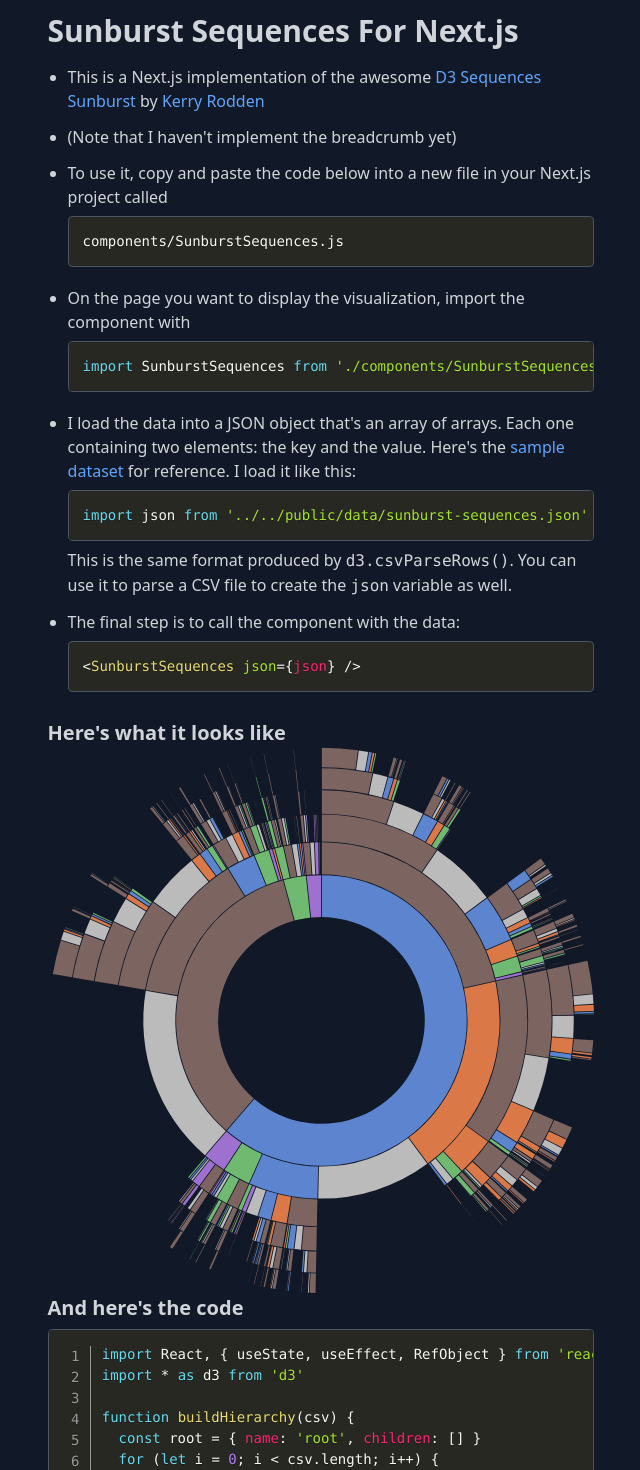
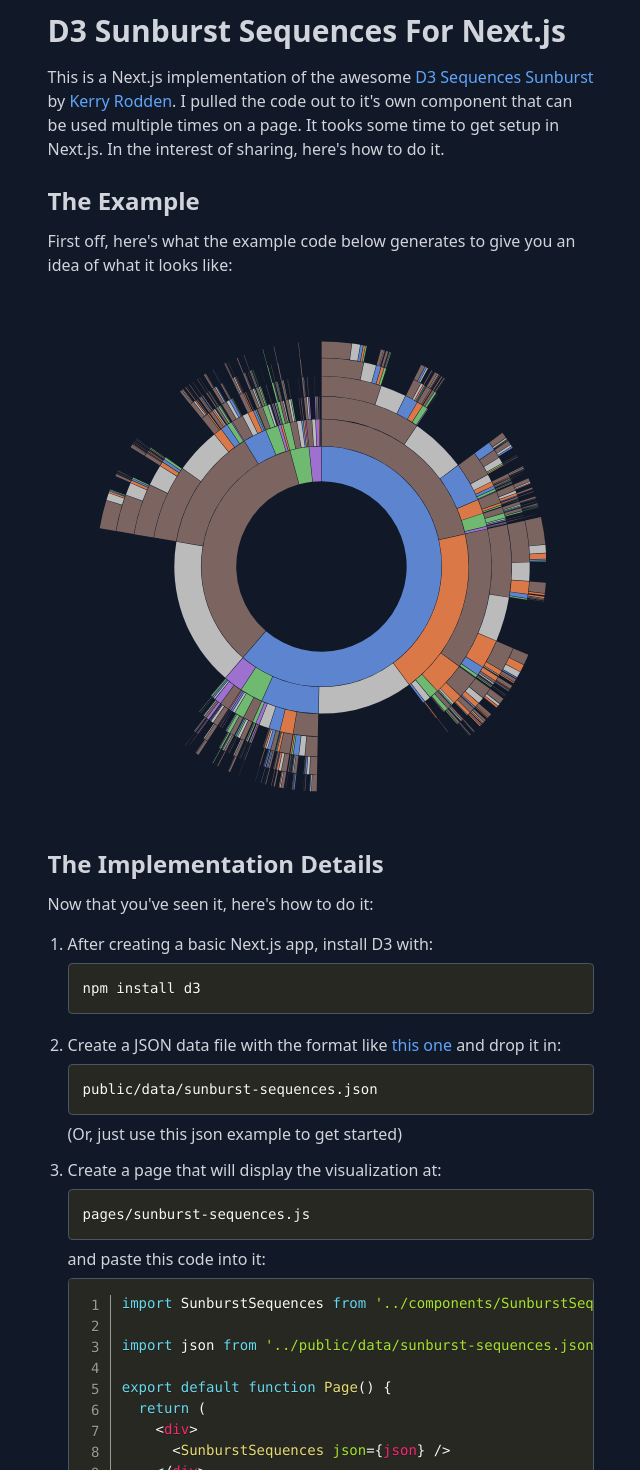
Before and after one commit to alanwsmith/d3-playground.alanwsmith.com, a Next.js app: page /sunburst-sequences in a window 1280 px wide. Shown: the part 80-1550 px from the top of the page, without its empty margins (319-959 px from the left). Built offline with nearby package versions, Linux system fonts and the light colour scheme.

Commit message:
Updated prose

```diff
--- a/components/LayoutMain.js
+++ b/components/LayoutMain.js
@@ -18,9 +18,27 @@
           </a>{' '}
         </div>
       </nav>
-      <main className="pb-16 mx-auto container pt-3 px-6 max-w-prose">
+      <main className="pb-10 mx-auto container pt-3 px-6 max-w-prose">
         {children}
       </main>
+      <footer className="max-w-prose mx-auto px-6">
+        <div className="text-center text-sm text-gray-500 border-t border-gray-700 pt-4">
+          made by{' '}
+          <a className="text-blue-400" href="https://twitter.com/TheIdOfAlan">
+            alan w. smith
+          </a>
+        </div>
+        <div className="text-center text-sm pb-8 text-gray-500 ">
+          who also has a{' '}
+          <a className="text-blue-400" href="https://www.alanwsmith.com/">
+            full website
+          </a>{' '}
+          and a{' '}
+          <a className="text-blue-400" href="https://podcast.alanwsmith.com/">
+            podcast
+          </a>
+        </div>
+      </footer>
     </>
   )
 }
--- a/pages/sunburst-sequences/SunburstSequences.js
+++ b/components/SunburstSequences.js
@@ -1,4 +1,4 @@
-import React, { useState, useEffect, RefObject } from 'react'
+import { useEffect, createRef } from 'react'
 import * as d3 from 'd3'
 
 function buildHierarchy(csv) {
@@ -52,8 +52,8 @@
   return points.join(' ')
 }
 
-export default function SequencesSunburst({ json }) {
-  const ref = React.createRef()
+export default function SunburstSequences({ json }) {
+  const ref = createRef()
 
   useEffect(() => {
     draw()
@@ -72,7 +72,7 @@
       .scaleOrdinal()
       .domain(['home', 'product', 'search', 'account', 'other', 'end'])
       .range(['#5d85cf', '#7c6561', '#da7847', '#6fb971', '#9e70cf', '#bbbbbb'])
-    const width = 640
+    const width = 1000
     const radius = width / 2
     const arc = d3
       .arc()
@@ -92,7 +92,8 @@
 
     const root = partition(data)
 
-    const svg = d3.select(ref.current).append('svg')
+    const svg = d3.select(ref.current)
+    svg.selectAll('*').remove()
     const element = svg.node()
     element.value = { sequence: [], percentage: 0.0 }
     const label = svg
@@ -163,5 +164,5 @@
       })
   }
 
-  return <div ref={ref}></div>
+  return <svg ref={ref}></svg>
 }
--- a/pages/how-to-use-d3-in-nextjs/index.js
+++ b/pages/how-to-use-d3-in-nextjs/index.js
@@ -1,6 +1,7 @@
 import D3Example from '../../components/D3Example'
 import SourceCode from '../../components/SourceCode'
 import fs from 'fs'
+import Link from 'next/link'
 
 export default function Page(props) {
   return (
@@ -12,60 +13,74 @@
         <a href="https://observablehq.com/@kerryrodden/sequences-sunburst">
           Sequences Sunburst
         </a>{' '}
-        in Next.js. It took a while to figure out how to use{' '}
-        <a href="https://d3js.org/">D3</a> properly. In the interest of sharing,
-        here&apos;s how to do it.
-      </p>
-      <h2>The Specifics</h2>
-      <p>
-        After creating your basic Next.js app, install D3 with:
-        <SourceCode code={`npm install d3`} language="bash" lines={false} />
+        in Next.js. You can see my version&apos;s code{' '}
+        <Link href="/sunburst-sequences">
+          <a>here</a>
+        </Link>
+        .
       </p>
       <p>
-        Once you&apos;ve got it installed, create a file at{' '}
-        <code>components/D3Example.js</code> and paste this example code into
-        it:
-        <SourceCode code={props.code1} language="jsx" />
-      </p>
-      <p>
-        Then, create a file at <code>pages/d3-example.js</code> with :
-        <SourceCode code={props.code2} language="jsx" />
+        The visualization is done with <a href="https://d3js.org/">D3</a>. It
+        took some time to figure out how to get the library to work properly in
+        Next.js. In the interest of sharing, here&apos;s how to do it.
       </p>
 
-      <p>
-        That&apos;s it. If you fire up your site and visit the page you&apos;ll
-        see the D3 equivelent of Hello, World.
-      </p>
+      <h2>The Specifics</h2>
 
-      <D3Example width="200" height="200" />
+      <ol>
+        <li>
+          After creating your basic Next.js app, install D3 with:
+          <SourceCode code={`npm install d3`} language="bash" lines={false} />
+        </li>
+        <li>
+          Next, create a file at <code>components/D3Example.js</code> and paste
+          this into it:
+          <SourceCode code={props.code1} language="jsx" />
+        </li>
+        <li>
+          Then, create a file at <code>pages/d3-example.js</code> with :
+          <SourceCode code={props.code2} language="jsx" />
+        </li>
 
-      <h2 className="mt-6 pt-4 border-t border-gray-700">More Details</h2>
+        <li>
+          And, that&apos;s it. If you fire up your site and visit the{' '}
+          <code>/d3-example</code> page you&apos;ll see a green circle like this
+          one. The D3 equivelent of Hello, World.
+          <D3Example width="200" height="200" />
+        </li>
+      </ol>
+
+      <h2 className="mt-6 pt-4 ">More Details</h2>
 
       <ul>
         <li>
-          I load the entire set of D3 functionality via:
+          This example loads the entire D3 library via:
           <SourceCode
             code={`import * as d3 from 'd3'`}
             language="jsx"
             lines={false}
           />
-          It&apos;s also possible to import just the parts you need with
-          individual modules like
+          It&apos;s possible to import only the parts you need with individual
+          modules like:
           <SourceCode
             code={`import { scaleLinear } from "d3-scale"`}
             language="jsx"
             lines={false}
           />
-          Using the individual modules is probably the way to go for production
+          Using the individual modules is probably the way to go for production.
+          I'm not sure where the best place to get a list of the modules is, but
+          you find them along with the rest of the D3 project{' '}
+          <a href="https://github.com/d3">here</a>
         </li>
         <li>
           All the <code>createRef</code> and <code>useEffect</code> stuff is
-          designed to prevent the SVG from reloading if the comopnent updates.
+          designed to prevent the SVG from reloading if the comopnent updates
         </li>
         <li>
           The <code>svg.selectAll(&apos;*&apos;).remove()</code> line prevents
           issues with re-appending elemnts to the SVG when the page hot-reloads
-          during development
+          during development. While it&apos;s not needed for prod it won&apos;t
+          have any real effect so I leave it in
         </li>
         <li>
           This setup does the D3 rendering on the client side. It looks like{' '}
@@ -73,19 +88,23 @@
           go for server-side, but I haven&apos;t messed with that yet
         </li>
         <li>
-          Lots of the D3 examples I&apos;ve are for older versions that
-          aren&apos;t compatible with the most recent one that comes from npm.
-          It appears that as of Jan. 2022, the most recent npm install is either
-          version 5 or 6. If you have problems getting something to work, trying
-          to figure out the example version number is a good first step.
+          Lots of the D3 examples I&apos;ve found are for older versions that
+          aren&apos;t compatible with what gets installed from npm by default.
+          If you have problems getting something to work, figuring out if
+          there&apos;s a version conflict is a good first step
         </li>
       </ul>
       <h2>Send Off</h2>
       <p>
-        This is another case of there not being a lot of code, but it took some
-        doing to find it and refine it. I hope you find it useful. If you see
-        anything that could be improved{' '}
-        <a href="https://twitter.com/TheIdOfAlan">let me know</a>.
+        This is another case of something that took a long time to find and
+        refine that ended up being a relatively small amount of code. That
+        happens. Hopefully this saves you that time and lets you get on to
+        building your actual thing.{' '}
+      </p>
+      <p>Happy coding,</p>
+
+      <p>
+        - <a href="https://twitter.com/TheIdOfAlan">a</a>
       </p>
     </div>
   )
--- a/pages/sunburst-sequences/index.js
+++ b/pages/sunburst-sequences/index.js
@@ -2,90 +2,134 @@
 
 import Link from 'next/link'
 
-import SunburstSequences from './SunburstSequences'
+import SunburstSequences from '../../components/SunburstSequences'
 import SourceCode from '../../components/SourceCode'
 
-import json from '../../public/data/sequences-sunburst.json'
+import json from '../../public/data/sunburst-sequences.json'
 
 export default function Home(props) {
   return (
     <div>
-      <h1>Sunburst Sequences For Next.js</h1>
-      <ul>
-        <li>
+      <h1>D3 Sunburst Sequences For Next.js</h1>
+      <p>
         This is a Next.js implementation of the awesome{' '}
         <a href="https://observablehq.com/@kerryrodden/sequences-sunburst">
           D3 Sequences Sunburst
         </a>{' '}
-          by <a href="https://twitter.com/kerryrodden">Kerry Rodden</a>
+        by <a href="https://twitter.com/kerryrodden">Kerry Rodden</a>. I pulled
+        the code out to it&apos;s own component that can be used multiple times
+        on a page. It tooks some time to get setup in Next.js. In the interest
+        of sharing, here's how to do it.
+      </p>
+      <h2>The Example</h2>
+      <p>
+        First off, here&apos;s what the example code below generates to give you
+        an idea of what it looks like:
+      </p>
+      <div className="p-12">
+        <SunburstSequences json={json} />
+      </div>
+      <h2>The Implementation Details</h2>
+      <p>Now that you&apos;ve seen it, here&apos;s how to do it:</p>
+      <ol>
+        <li>
+          After creating a basic Next.js app, install D3 with:
+          <SourceCode code={`npm install d3`} language="bash" lines={false} />
         </li>
-        <li>(Note that I haven&apos;t implement the breadcrumb yet)</li>
         <li>
-          To use it, copy and paste the code below into a new file in your
-          Next.js project called{' '}
+          Create a JSON data file with the format like{' '}
+          <Link href="/data/sunburst-sequences.json">
+            <a>this one</a>
+          </Link>{' '}
+          and drop it in:
+          <SourceCode
+            code={`public/data/sunburst-sequences.json`}
+            language="bash"
+            lines={false}
+          />
+          (Or, just use this json example to get started)
+        </li>
+        <li>
+          Create a page that will display the visualization at:
+          <SourceCode
+            code={`pages/sunburst-sequences.js`}
+            language="bash"
+            lines={false}
+          />
+          and paste this code into it:
+          <SourceCode code={props.code1} language="jsx" />
+        </li>
+        <li>
+          This is the meat of it. Create the file to house the component at:
           <SourceCode
             code={`components/SunburstSequences.js`}
-            language="jsx"
+            language="bash"
             lines={false}
           />
+          and paste this code into it:
+          <SourceCode code={props.code2} language="jsx" />
         </li>
         <li>
-          On the page you want to display the visualization, import the
-          component with
-          <SourceCode
-            code={`import SunburstSequences from './components/SunburstSequences'`}
-            language="jsx"
-            lines={false}
-          />
+          And, that's it. Fire up your site and visit `/sunburst-sequences` to
+          see your visualization
+        </li>
+      </ol>
+
+      <h2>The Notes</h2>
+
+      <ul>
+        <li>
+          The original version has a breadcrumb. I haven&apos;t implement that
+          yet
         </li>
         <li>
-          I load the data into a JSON object that&apos;s an array of arrays.
-          Each one containing two elements: the key and the value. Here&apos;s
-          the{' '}
-          <Link href="/data/sequences-sunburst.json">
-            <a>sample dataset</a>
-          </Link>{' '}
-          for reference. I load it like this:
-          <SourceCode
-            code={`import json from '../../public/data/sunburst-sequences.json'`}
-            language="jsx"
-            lines={false}
-          />
-          This is the same format produced by <code>d3.csvParseRows()</code>.
-          You can use it to parse a CSV file to create the <code>json</code>{' '}
-          variable as well.
+          The data in the JSON file is in the same format as that produces by{' '}
+          <code>d3.csvParseRows()</code>. You can use it to parse a CSV file to
+          feed to generate the JSON to then send to the component.
         </li>
         <li>
-          The final step is to call the component with the data:
-          <SourceCode
-            code={`<SunburstSequences json={json} />`}
-            language="jsx"
-            lines={false}
-          />
+          I&apos;m not setting a width or height on the svg element return from
+          the component. There is a hard coded width on line 75 though. The
+          behavoir I'm seeing is that if the width is set to something larger
+          than whatever elemnt the SVG is in, it expandes to fill it up, but
+          doesn&apos;t break out of it. If the width is less than the containing
+          element, it shrinks down to whatever the defined size is.
         </li>
       </ul>
-      <h3>Here&apos;s what it looks like</h3>
-      <SunburstSequences json={json} />
-      <h3>And here&apos;s the code</h3>
-      <SourceCode code={props.code} language="jsx" />
+
+      <h2>The Wrap-Up</h2>
+
+      <p>
+        Getting this to work in Next.js was a decent amount of work. Totally
+        worth it. And, since you have this post, you can benefit from the effort
+        without having to go through it yourself. That&apos;s one of my favorite
+        things about the net.
+      </p>
       <p>Enjoy</p>
+      <p>
+        - <a href="https://twitter.com/TheIdOfAlan">a</a>
+      </p>
     </div>
   )
 }
 
 export async function getStaticProps(context) {
-  const fileToRead = `./pages/sunburst-sequences/SunburstSequences.js`
+  const file1 = './pages/example-page-sunburst-sequences.js'
+  const file2 = `./components/SunburstSequences.js`
   try {
-    const code = fs.readFileSync(fileToRead, `utf8`)
+    const code1 = fs.readFileSync(file1, `utf8`)
+    const code2 = fs.readFileSync(file2, `utf8`)
     return {
       props: {
-        code: code,
+        code1: code1,
+        code2: code2,
       },
     }
   } catch (err) {
     return {
       props: {
-        code: `Could not find: ${fileToRead} - ${err}`,
+        code1: `ERROR: ${err}`,
+        code2: `ERROR: ${err}`,
       },
     }
   }
--- a/styles/globals.css
+++ b/styles/globals.css
@@ -34,6 +34,11 @@
     @apply pl-5;
     @apply pb-2;
   }
+  ol {
+    @apply list-decimal;
+    @apply pl-5;
+    @apply pb-2;
+  }
   li {
     @apply pb-3;
   }
```
Also changed, not shown: pages/example-page-sunburst-sequences.js (added, +11 -0 lines), public/data/sunburst-sequences.json (renamed from public/data/sequences-sunburst.json), 1 other file (tests, documents, lock files or other folders). Lines whose indentation alone changed are shown as unchanged.
